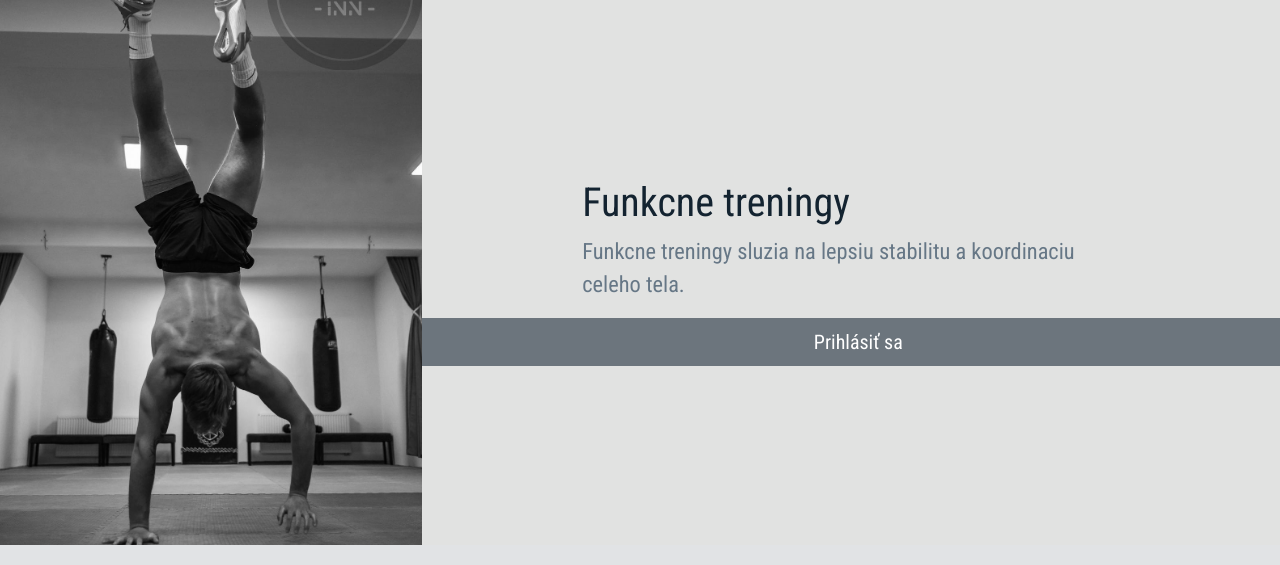
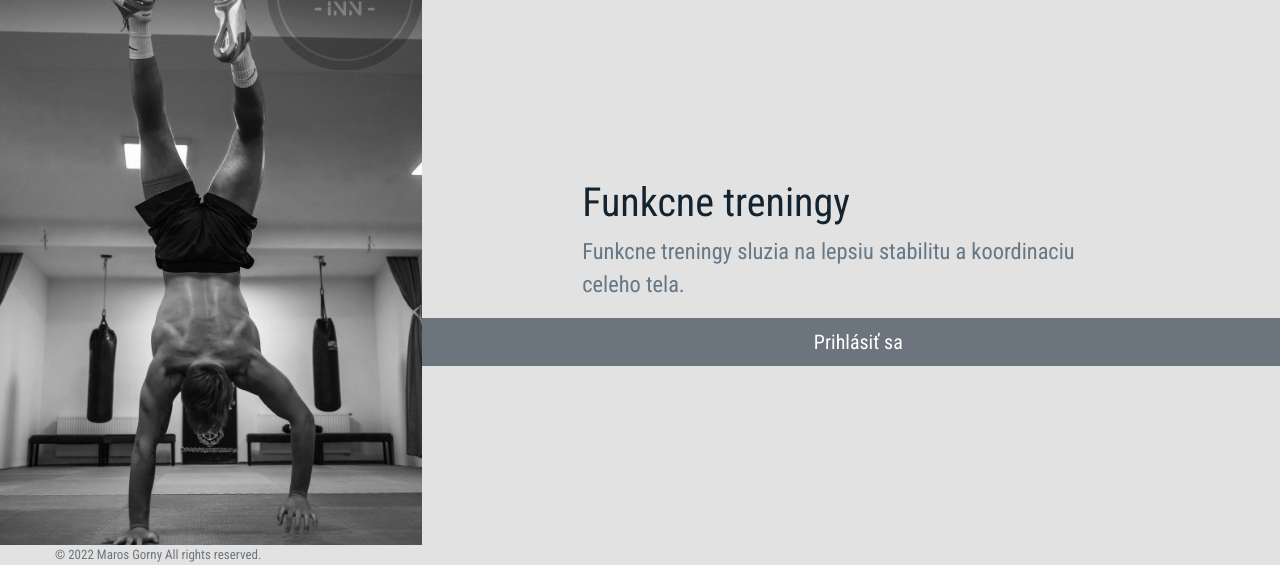
Before and after one commit to MarosGorny/VAII-School-assignment, a PHP site: page /treningy.html in a window 1280 px wide. Shown: the part 2469-3034 px from the top of the page. Run offline with PHP 8.4, Linux system fonts and the light colour scheme.

Commit message:
add footer add links from icons

```diff
--- a/main.css
+++ b/main.css
@@ -8,7 +8,21 @@ body {
     color: #667786;
     font-family: 'Roboto Condensed', sans-serif;
     padding-top: 74px;
+    min-height: 100vh;
 }
+#footer-text {
+    background-color: #E1E2E1;
+}
+
+#footer-text p {
+    font-size: small;
+    text-align: left;
+    position: sticky;
+    Width: 100%;
+    bottom: 0;
+}
+
+
 
 .container-fluid {
     margin: 0;
--- a/treningy.html
+++ b/treningy.html
@@ -163,6 +163,14 @@
     </div>
 </section>
 
+<footer class="bg-white">
+    <!-- Copyrights -->
+    <div class="bg-light">
+        <div id="footer-text"  class="container-fluid text-center">
+            <p class="text-muted mb-0">© 2022 Maros Gorny All rights reserved.</p>
+        </div>
+    </div>
+</footer>
 
 <script src="https://code.jquery.com/jquery-3.3.1.slim.min.js"
         integrity="sha384-q8i/X+965DzO0rT7abK41JStQIAqVgRVzpbzo5smXKp4YfRvH+8abtTE1Pi6jizo"
```
Also changed, not shown: index.html (+8 -0 lines), kontakty.html (+21 -7 lines), priestory.html (+9 -0 lines), Icons/whatsapp-logo.png.
